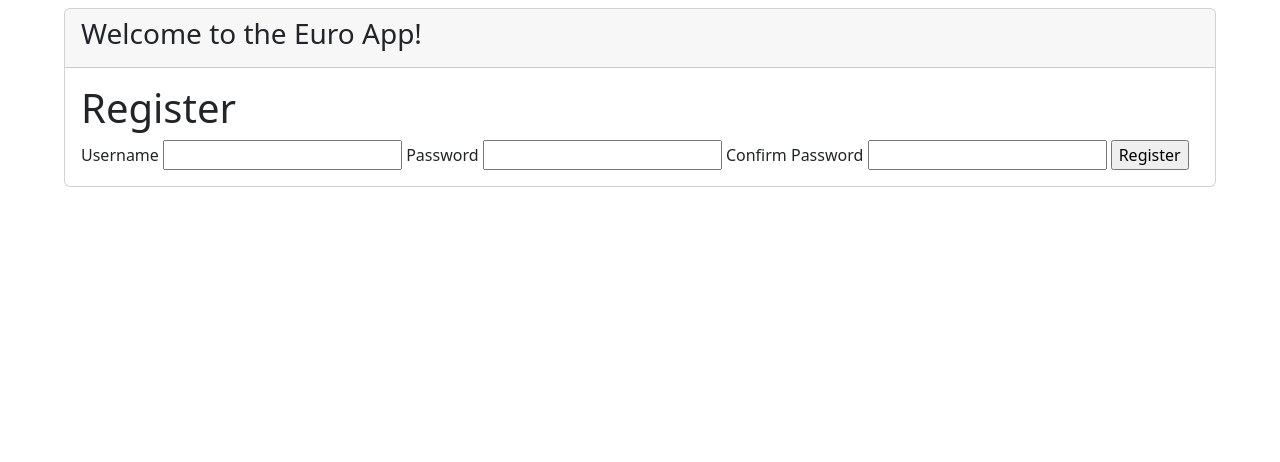
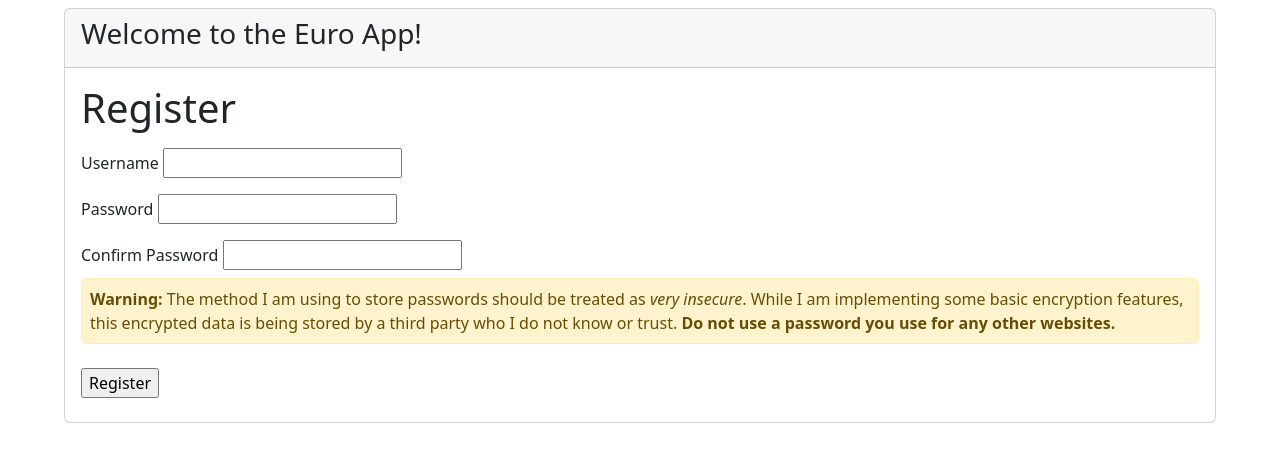
Before and after one commit to ellis-burgess/euro-scoreboard, a Flask app: page /register in a window 1280 px wide. Shown: the part 48-510 px from the top of the page. Run offline with Flask 3, Linux system fonts and the light colour scheme.

Commit message:
Add basic password security measures

```diff
--- a/euroboard/__init__.py
+++ b/euroboard/__init__.py
@@ -1,7 +1,10 @@
 from flask import Flask
+from flask_hashing import Hashing
 import json
 
 app = Flask(__name__)
+
+hashing = Hashing(app)
 
 @app.context_processor
 def inject_eurovision_entries():
--- a/euroboard/routes.py
+++ b/euroboard/routes.py
@@ -1,5 +1,5 @@
 from flask import Flask, render_template, url_for, request, jsonify, redirect, flash, session
-from euroboard import app
+from euroboard import app, hashing
 import requests
 from euroboard.forms import RegistrationForm, LoginForm
 
@@ -12,9 +12,10 @@ def index():
         user = requests.get(
             'http://dreamlo.com/lb/645fa8768f40bb7d84d59e27/pipe-get/'
             + form.username.data + '-UN')
-        if user is '':
+        if user == '':
             flash('Invalid username.')
-        elif form.password.data != user.text.split("|")[3]:
+        elif not hashing.check_value(user.text.split("|")[3],
+            form.password.data, salt=form.username.data):
             flash('Incorrect password.')
         else:
             session['username'] = form.username.data
@@ -44,11 +45,14 @@ def register():
         flash('You can\'t register when you\'re already logged in!')
         return redirect(url_for('all_results'))
     form = RegistrationForm()
-    if form.validate_on_submit():
+    if request.method == 'POST' and form.validate():
+        hash_password = hashing.hash_value(form.password.data,
+            salt=form.username.data)
         requests.get('\
             http://dreamlo.com/lb/wPDIvBSjh0STdkNKpu0UOgFTezEMQb30C2W6AqK'
             + 'P7Ncw/add/' + form.username.data + '-UN/0/0/'
-            + form.password.data)
+            + hash_password)
+        session['username'] = form.username.data
         flash('Registration successful! You are now logged in')
         return redirect(url_for('rate'))
     return render_template('register.html', title='Register', form=form)
--- /dev/null
+++ b/euroboard/static/register.js
@@ -0,0 +1,9 @@
+$( function() {
+  $("#submit-btn").click(function() {
+    if (confirm('Warning: Your password will not be stored securely. Have '
+      + 'you used a password unrelated to all other passwords?'))
+    {
+      $("#register-form").submit();
+    }
+  })
+})
--- a/euroboard/templates/register.html
+++ b/euroboard/templates/register.html
@@ -3,7 +3,7 @@
 {% block script %}
     <script src="https://code.jquery.com/jquery-3.6.0.min.js"></script>
     <script src="https://code.jquery.com/ui/1.13.0/jquery-ui.min.js"></script>
-    <script src="{{ url_for('static', filename='login.js') }}" defer></script>
+    <script src="{{ url_for('static', filename='register.js') }}" defer></script>
 {% endblock script %}
 
 {% block content %}
@@ -12,14 +12,28 @@
 </div>
 
 <div class="card-body">
-  <div id="register" class="form-group">
+  <div id="register">
     <h1>Register</h1>
-    <form method="POST" action="">
+    <form id="register-form" method="POST" action="">
         {{ form.csrf_token }}
-        {{ form.username.label }} {{ form.username }}
-        {{ form.password.label }} {{ form.password }}
-        {{ form.confirm_password.label }} {{ form.confirm_password }}
-        {{ form.submit }}
+        <div class="form-group py-2">
+          {{ form.username.label }} {{ form.username }}
+        </div>
+        <div class="form-group py-2">
+          {{ form.password.label }} {{ form.password }}
+        </div>
+        <div class="form-group py-2">
+          {{ form.confirm_password.label }} {{ form.confirm_password }}
+        </div>
+        <p class="alert alert-warning p-2"><strong>Warning:</strong> The method
+        I am using to store passwords should be treated as
+        <em>very insecure</em>. While I am implementing some basic encryption
+        features, this encrypted data is being stored by a third party who I
+        do not know or trust. <strong>Do not use a password you use for any
+        other websites.</strong></p>
+        <div class="form-group py-2">
+          <input id="submit-btn" type=submit value=Register>
+        </div>
     </form>
     {% for error in form.errors %}
         <p class="error">{{ form.errors.get(error)[0] }}</p>
--- a/requirements.txt
+++ b/requirements.txt
@@ -3,6 +3,7 @@ certifi==2023.5.7
 charset-normalizer==3.1.0
 click==8.1.3
 Flask==2.3.2
+Flask-Hashing==1.1
 Flask-WTF==1.1.1
 idna==3.4
 itsdangerous==2.1.2
```
Also changed, not shown: README.md.
